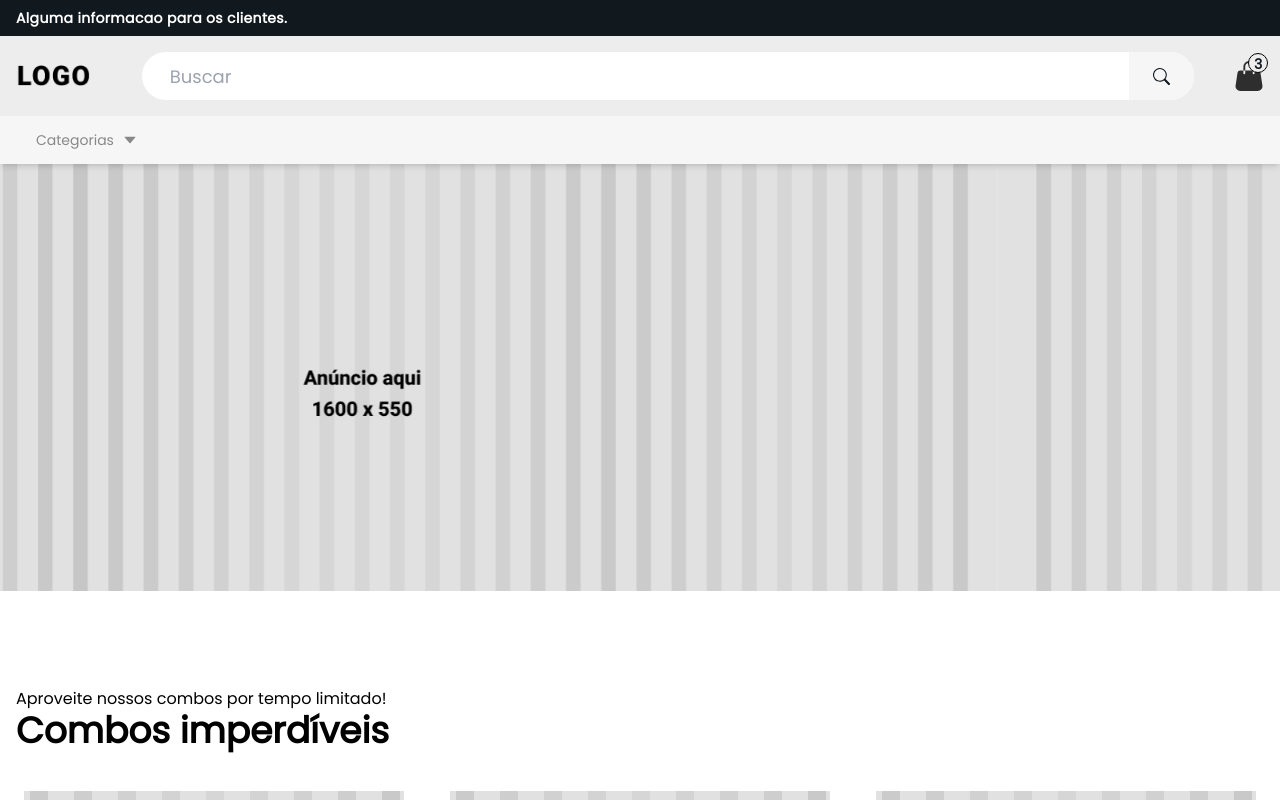
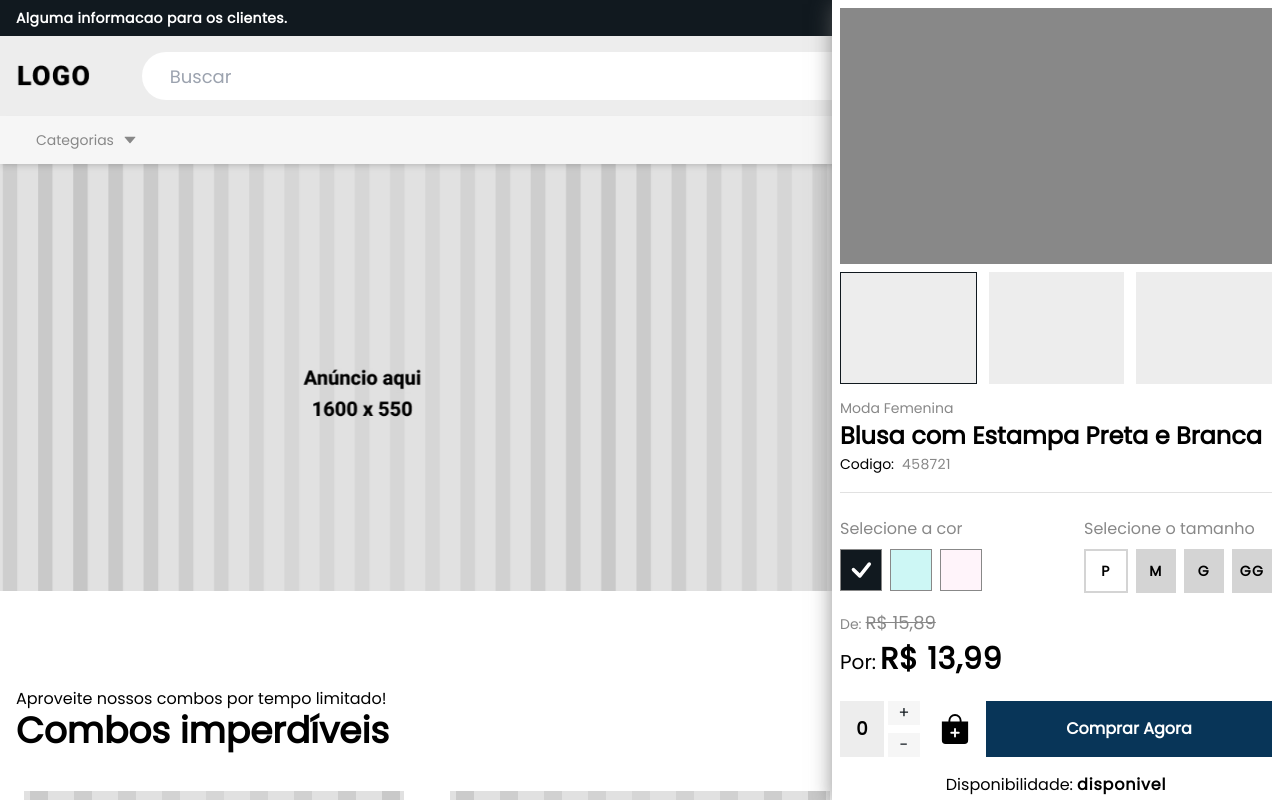
Before and after one commit to riancarlosdev/FRONT-LOJA, a Next.js app: page / in a window 1280 px wide. Shown: the top 800 px of the page. Built offline with nearby package versions, Linux system fonts and the light colour scheme.

Commit message:
preview product

```diff
--- a/components/1-header/bag/bag-carrinho.tsx
+++ b/components/1-header/bag/bag-carrinho.tsx
@@ -1,4 +1,4 @@
-import { BsHandbagFill } from 'react-icons/bs'
+import { BsFillBagFill } from 'react-icons/bs'
 import InfoQntBag_component from './info-qnt-bag'
 
 export default function BagCarrinho_component():JSX.Element {
@@ -6,7 +6,7 @@ export default function BagCarrinho_component():JSX.Element {
     <div className='relative'>
       <InfoQntBag_component qnt={3} />
       <a href="https://www.google.com">
-        <BsHandbagFill className='hover:fill-h-link-3 ease-in-out duration-500' color='#2e2e2e' size={30} />
+        <BsFillBagFill className='hover:fill-h-link-3 ease-in-out duration-500' color='#2e2e2e' size={30} />
       </a>
     </div>
   )
--- a/components/1-header/bag/info-qnt-bag.tsx
+++ b/components/1-header/bag/info-qnt-bag.tsx
@@ -3,7 +3,7 @@ import styles from './styles.module.css'
 
 export default function InfoQntBag_component({qnt}:infoQntBag_type): JSX.Element {
   return (
-    <div className="absolute -top-2 -right-1 w-5 h-5 rounded-full bg-text-1 border flex justify-center items-center">
+    <div className="absolute -top-2 -right-2 w-5 h-5 rounded-full bg-text-1 border flex justify-center items-center">
       <span className="text-1 text-sm font-bold" id={styles.numero}>{qnt}</span>
     </div>
   )
--- a/components/2-sections/combos.tsx
+++ b/components/2-sections/combos.tsx
@@ -52,6 +52,7 @@ export default function CombosSection():JSX.Element {
                 infinite={true}
                 autoPlaySpeed={6000}
                 partialVisible={true}
+                arrows={false}
               >
                 <ArticleCombo_component description="Na compra de 2 pecas a 3 sai por R$39,99" img="/images/tmp/combo-img.jpg" />
                 <ArticleCombo_component description="Na compra de 2 pecas a 3 sai por R$39,99" img="/images/tmp/combo-img.jpg" />
--- /dev/null
+++ b/components/4-sides/preview-produtc.tsx
@@ -0,0 +1,140 @@
+import Link from 'next/link'
+import { BsCheck, BsFillBagPlusFill } from 'react-icons/bs'
+import styles from './styles.module.css'
+
+export default function SidePreviewProduct_component():JSX.Element {
+  return (
+    <aside id={styles.sidepreview} className={`overflow-y-scroll z-50 fixed right-0 bg-3 max-w-md h-screen w-10/12 top-0`}>
+      <div className="flex flex-col items-start w-full h-full p-2">
+        <div className='space-y-2 flex w-full flex-col'>
+          <div className="w-full h-64 bg-text-3"></div>
+          <div className='flex h-28 space-x-3 justify-between'>
+            <div className='w-full border-x border-y border-1 bg-text-1'></div>
+            <div className='w-full bg-text-1'></div>
+            <div className='w-full bg-text-1'></div>
+          </div>
+        </div>
+        <div className='mt-3 w-full'>
+          <div className='w-full border-b border-text-3 border-opacity-25 pb-4'>
+            <span className="text-text-3 text-sm font-medium">Moda Femenina</span>
+            <h3 className='text-2xl font-semibold'>Blusa com Estampa Preta e Branca</h3>
+            <div className='space-x-2'>
+              <span className='text-sm'>Codigo:</span>
+              <span className='text-sm text-text-3 tracking-wide'>458721</span>
+            </div>
+          </div>
+
+          <div className='space-y-4 flex flex-wrap justify-between'>
+            <div className='mt-4'>
+              <div className='my-2'>
+                <span className='text-text-3 text-base'>Selecione a cor</span>
+              </div>
+              <div className='flex space-x-2'>
+                <div title='preto' className='cursor-pointer border-x border-y border-text-3 flex items-center space-x-1'>
+                  <input type="radio" hidden name="car" id="" />
+                  <div className='bg-1 w-10 h-10 flex justify-center items-center'>
+                    <BsCheck size={38} fill={'#ffffff'} />
+                  </div>
+                </div>
+
+                <div title='azul' className='cursor-pointer border-x border-y border-text-3 flex items-center space-x-1'>
+                  <input type="radio" hidden name="car" id="" />
+                  <div className='bg-link-1 w-10 h-10 bg-opacity-20'></div>
+                </div>
+
+                <div title='rosa' className='cursor-pointer border-x border-y border-text-3 flex items-center space-x-1'>
+                  <input type="radio" hidden name="car" id="" />
+                  <div className='bg-h-link-2 w-10 h-10 bg-opacity-20'></div>
+                </div>
+              </div>
+            </div>
+
+            <div className='mt-4'>
+              <div className='my-2'>
+                <span className='text-text-3 text-base'>Selecione o tamanho</span>
+              </div>
+              <div className='flex space-x-2'>
+                <div title='Pequeno' style={{borderColor: '#d4d4d4'}} className='border-2 border-opacity-95 cursor-pointer flex items-center space-x-1'>
+                  <input type="radio" name="tamanho" hidden id="" />
+                  <div className='w-10 h-10 flex items-center justify-center'>
+                    <span className='text-sm font-semibold tracking-widest'>P</span>
+                  </div>
+                </div>
+
+                <div title='Medio' style={{background: '#d4d4d4'}} className='cursor-pointer flex items-center space-x-1'>
+                  <input type="radio" name="tamanho" hidden id="" />
+                  <div className='w-10 h-10 flex items-center justify-center'>
+                    <span className='text-sm font-semibold tracking-widest'>M</span>
+                  </div>
+                </div>
+
+                <div title='Grande' style={{background: '#d4d4d4'}} className='cursor-pointer flex items-center space-x-1'>
+                  <input type="radio" name="tamanho" hidden id="" />
+                  <div className='w-10 h-10 flex items-center justify-center'>
+                    <span className='text-sm font-semibold tracking-widest'>G</span>
+                  </div>
+                </div>
+
+                <div title='Grande' style={{background: '#d4d4d4'}} className='cursor-pointer flex items-center space-x-1'>
+                  <input type="radio" name="tamanho" hidden id="" />
+                  <div className='w-10 h-10 flex items-center justify-center'>
+                    <span className='text-sm font-semibold tracking-widest'>GG</span>
+                  </div>
+                </div>
+              </div>
+            </div>
+          </div>
+
+          <div className='mt-4'>
+            <div className='space-y-1'>
+              <div className='space-x-1'>
+                <span className='text-sm text-text-3'>De:</span>
+                <span className='text-lg text-text-3 line-through'>R$ 15,89</span>
+              </div>
+              <div className='space-x-1'>
+                <span className='text-xl'>Por:</span>
+                <span className='text-3xl font-semibold tracking-wide'>R$ 13,99</span>
+              </div>
+            </div>
+          </div>
+
+          <div className='mt-6'>
+            <div className='flex space-x-3'>
+              <div className='flex space-x-1'>
+                <div className='w-11 h-14 bg-text-1 flex items-center justify-center'>
+                  <span className='text-lg font-semibold'>0</span>
+                </div>
+                <div className='space-y-2'>
+                  <div className='select-none cursor-pointer w-8 h-6 bg-text-2 flex justify-center items-center'>
+                    <span className='text-1'>+</span>
+                  </div>
+                  <div className='select-none cursor-pointer w-8 h-6 bg-text-2 flex justify-center items-center'>
+                    <span className='text-1'>-</span>
+                  </div>
+                </div>
+              </div>
+
+              <div className='flex space-x-2 w-full'>
+                <span className='cursor-pointer p-2 flex items-center justify-center text-sm'>
+                  <BsFillBagPlusFill size={30} />
+                </span>
+
+                <Link href={'/'}>
+                  <a className='bg-h-link-3 text-3 font-semibold w-full flex justify-center items-center'>
+                    Comprar Agora
+                  </a>
+                </Link>
+              </div>
+            </div>
+
+            <div className='flex space-x-1 justify-center mt-4'>
+              <span>Disponibilidade:</span>
+              <span className='font-semibold tracking-wider'>disponivel</span>
+            </div>
+          </div>
+
+        </div>
+      </div>
+    </aside>
+  )
+}
--- /dev/null
+++ b/components/4-sides/styles.module.css
@@ -0,0 +1,21 @@
+#sidepreview {
+  box-shadow: 0 4px 20px rgba(97, 97, 97, 0.685);
+	overflow-y: scroll;
+}
+
+#sidepreview::-webkit-scrollbar-track
+{
+	-webkit-box-shadow: inset 0 0 6px rgba(0,0,0,0.3);
+	background-color: #F5F5F5;
+}
+
+#sidepreview::-webkit-scrollbar
+{
+	width: 6px;
+	background-color: #F5F5F5;
+}
+
+#sidepreview::-webkit-scrollbar-thumb
+{
+	background-color: #424242;
+}
--- a/pages/index.tsx
+++ b/pages/index.tsx
@@ -9,6 +9,7 @@ import Categorias_section from '../components/2-sections/categorias';
 import Propaganda_component from '../components/2-sections/propaganda';
 import CombosSection from '../components/2-sections/combos';
 import Produtos_section from '../components/2-sections/produtos';
+import SidePreviewProduct_component from '../components/4-sides/preview-produtc';
 
 export default function Home():JSX.Element {
 
@@ -26,6 +27,7 @@ export default function Home():JSX.Element {
   }, [ width ])
 
   return (
+    <>
       <main ref={ref}>
         <Container_component background="bg-1">
           <div className='py-1 sm:py-0'>
@@ -53,5 +55,8 @@ export default function Home():JSX.Element {
           <Produtos_section />
         </Container_component>
       </main>
+
+      <SidePreviewProduct_component />
+    </>
   )
 }
```
Lines whose indentation alone changed are shown as unchanged.
